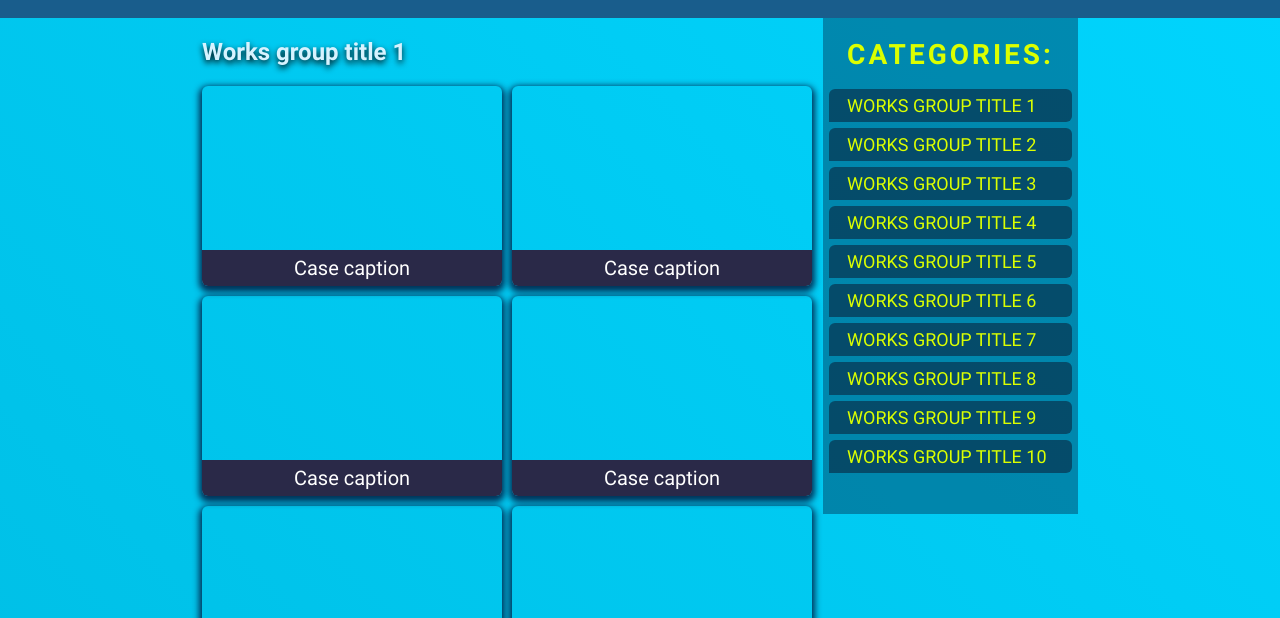
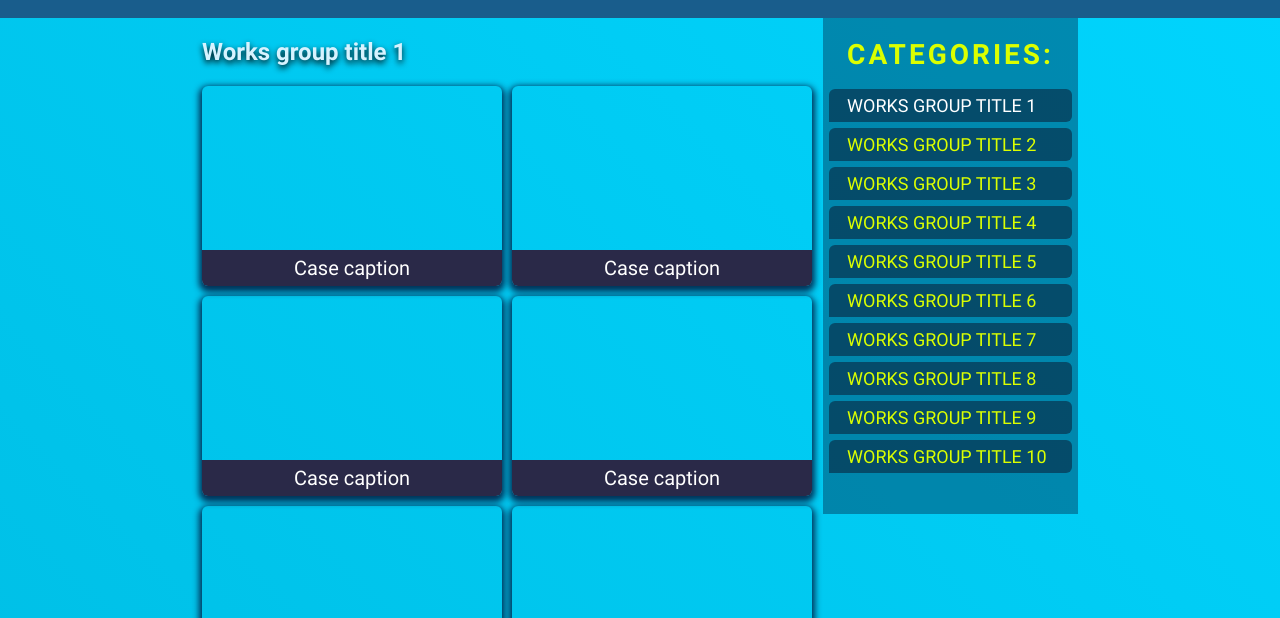
Before and after one commit to test-github-001/portfolio, a plain HTML site: page index.html in a window 1280 px wide. In both pictures the pointer is over the link "WORKS GROUP TITLE 1". Shown: the part 182-800 px from the top of the page. Drawn offline with Linux system fonts and the light colour scheme.

Commit message:
Update style.css

```diff
--- a/styles/style.css
+++ b/styles/style.css
@@ -177,6 +177,10 @@
     font-size: 20px;
     background-color: #0c0b217a;
     border-radius: 6px 6px 6px 0;
+    transition: color .6s ease-in-out;
+}
+nav a:hover {
+    color: #ffffff;
 }
 
 footer {
```
